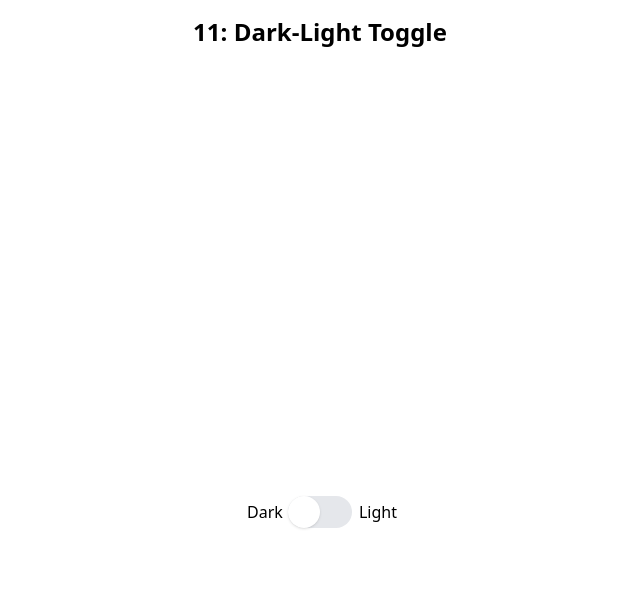
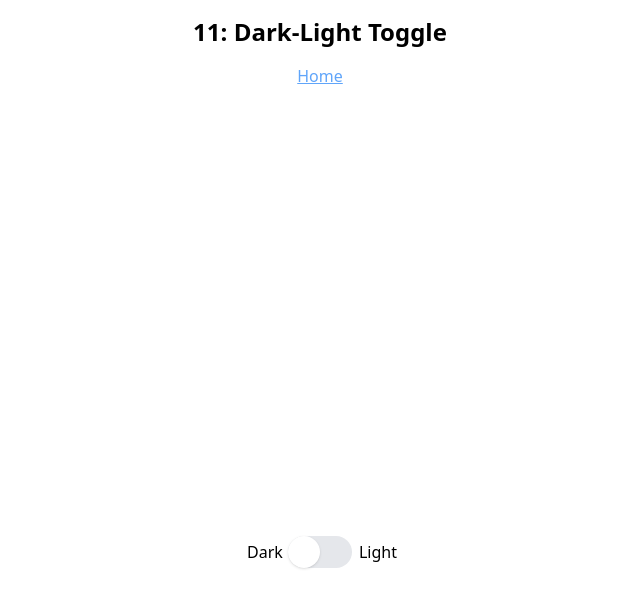
Before and after one commit to masonMO25/W4, a website built with Vite: page pages/11-light-dark-toggle/index.html in a window 1280 px wide. Shown: the whole page, without its empty margins (320-960 px from the left). Built offline with nearby package versions, Linux system fonts and the light colour scheme.

Commit message:
Add home link to 11

```diff
--- a/pages/11-light-dark-toggle/index.html
+++ b/pages/11-light-dark-toggle/index.html
@@ -11,6 +11,7 @@
   </head>
   <body>
     <h1>11: Dark-Light Toggle</h1>
+    <nav class="text-center"><a href="/index.html">Home</a></nav>
 
     <main class="flex h-screen flex-col items-center justify-center">
       <label class="switch">
```
